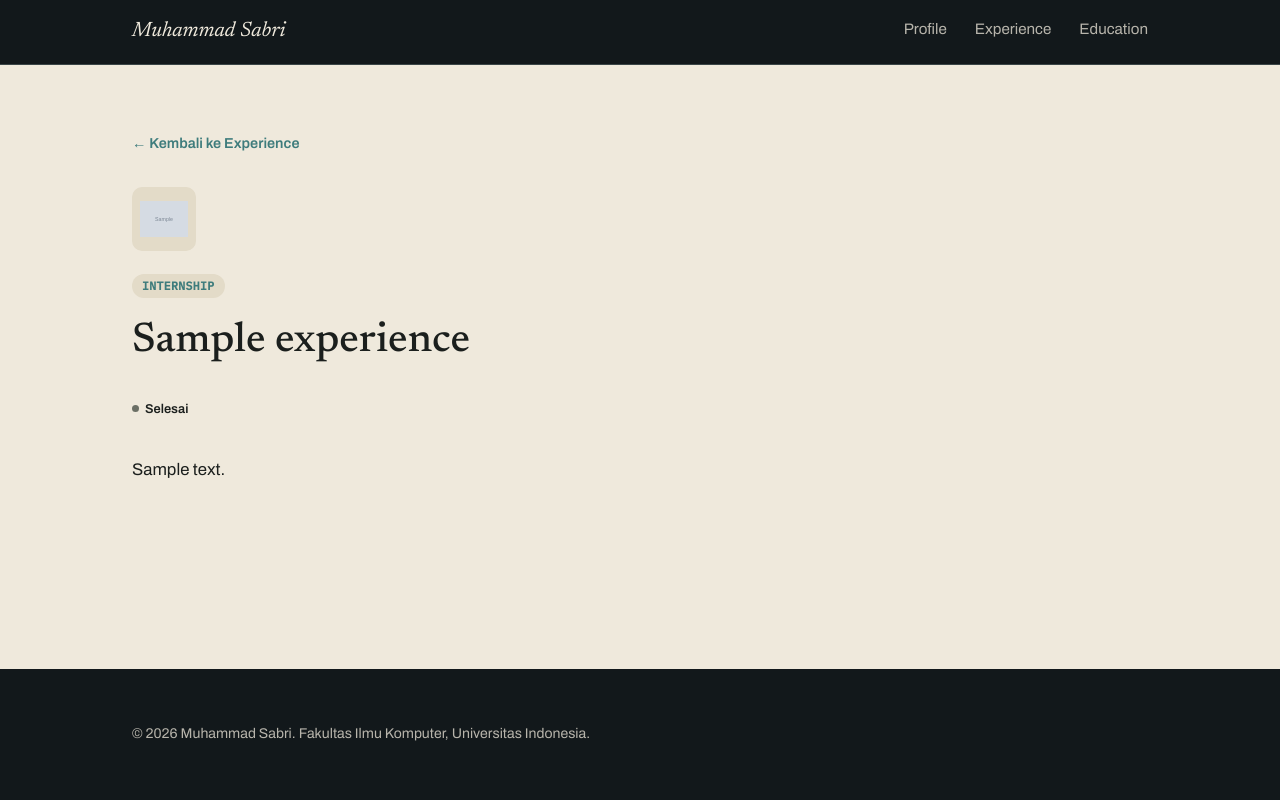
After one commit to Arb00/myportofolio, a Django app: page /experience/00000000-0000-0000-0000-000000000001/ in a window 1280 px wide. The commit adds this page. Run offline with Django 5.2, Linux system fonts and the light colour scheme; tables that the repository leaves empty hold one stand-in row (values such as "Sample post"); grey boxes marked "Sample" are stand-in pictures.

Commit message:
feat: Add experience_detail and update tests.py for experience_detail

```diff
--- a/main/urls.py
+++ b/main/urls.py
@@ -1,11 +1,12 @@
 from django.urls import path
 
-from main.views import show_main, show_experience, show_education
+from main.views import show_main, show_experience, show_experience_detail, show_education
 
 app_name = "main"
 
 urlpatterns = [
     path("", show_main, name="show_main"),
     path("experience/", show_experience, name="show_experience"),
+    path("experience/<uuid:id>/", show_experience_detail, name="show_experience_detail"),
     path("education/", show_education, name="show_education"),
 ]
--- a/main/views.py
+++ b/main/views.py
@@ -1,4 +1,4 @@
-from django.shortcuts import render
+from django.shortcuts import get_object_or_404, render
 
 from main.models import Experience, Education
 
@@ -23,6 +23,15 @@ def show_experience(request):
     }
     return render(request, "experience.html", context)
 
+
+def show_experience_detail(request, id):
+    context = {
+        "name": "Muhammad Sabri",
+        "experience": get_object_or_404(Experience, id=id),
+    }
+    return render(request, "experience_detail.html", context)
+
+
 def show_education(request):
     context = {
         "name": "Muhammad Sabri",
--- a/static/css/style.css
+++ b/static/css/style.css
@@ -915,3 +953,48 @@ section.block {
 .education-status[data-ongoing="true"]::before {
     background: var(--amber-bright);
 }
+/* ============================================================
+   HALAMAN DETAIL EXPERIENCE (experience_detail.html)
+   ============================================================ */
+.detail-section {
+    padding: 4rem 0 5rem;
+}
+
+.detail-section .back-link {
+    display: inline-block;
+    margin-bottom: 2rem;
+    font-size: 0.9rem;
+    font-weight: 600;
+    color: var(--accent-dark);
+    text-decoration: none;
+}
+
+.detail-section .back-link:hover {
+    text-decoration: underline;
+}
+
+.detail-logo {
+    width: 64px;
+    height: 64px;
+    object-fit: contain;
+    border-radius: 10px;
+    background: var(--paper-deep);
+    padding: 8px;
+    margin-bottom: 1.25rem;
+}
+
+.detail-section h1 {
+    font-family: var(--font-display);
+    font-weight: 500;
+    font-size: clamp(1.9rem, 4vw, 2.6rem);
+    margin: 0.6rem 0 0.5rem;
+    max-width: 20ch;
+}
+
+.detail-body {
+    margin-top: 1.5rem;
+    max-width: 62ch;
+    font-size: 1.05rem;
+    color: var(--ink-text);
+    line-height: 1.7;
+}
--- /dev/null
+++ b/templates/experience_detail.html
@@ -0,0 +1,48 @@
+{% extends "base.html" %}
+{% load static %}
+
+{% block title %}
+    {{ experience.title }} - {{ name }}
+{% endblock %}
+
+{% block content %}
+
+<section class="detail-section">
+
+    <div class="wrap">
+
+        <a class="back-link" href="{% url 'main:show_experience' %}">
+            &larr; Kembali ke Experience
+        </a>
+
+        {% if experience.thumbnail %}
+            <img class="detail-logo" src="{{ experience.thumbnail }}" alt="" loading="lazy">
+        {% endif %}
+
+        <span class="experience-category">
+            {{ experience.get_category_display }}
+        </span>
+
+        <h1>
+            {{ experience.title }}
+        </h1>
+
+        {% if experience.is_ongoing %}
+            <p class="experience-status" data-ongoing="true">
+                Sedang berlangsung
+            </p>
+        {% else %}
+            <p class="experience-status" data-ongoing="false">
+                Selesai
+            </p>
+        {% endif %}
+
+        <p class="detail-body">
+            {{ experience.description }}
+        </p>
+
+    </div>
+
+</section>
+
+{% endblock %}
```
Also changed, not shown: other parts of static/css/style.css (+38 -0 lines), main/tests.py (+27 -0 lines), templates/education.html (+9 -7 lines), templates/experience.html (+13 -5 lines).
